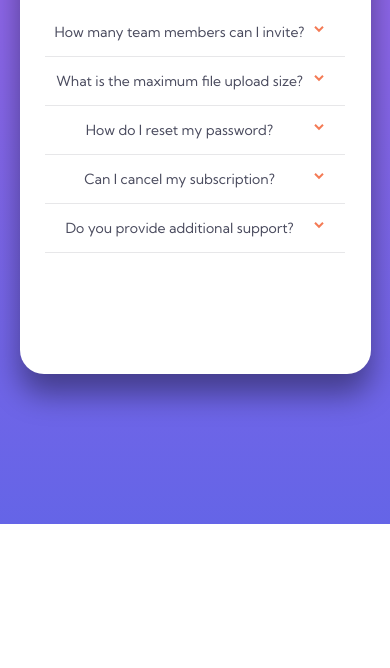
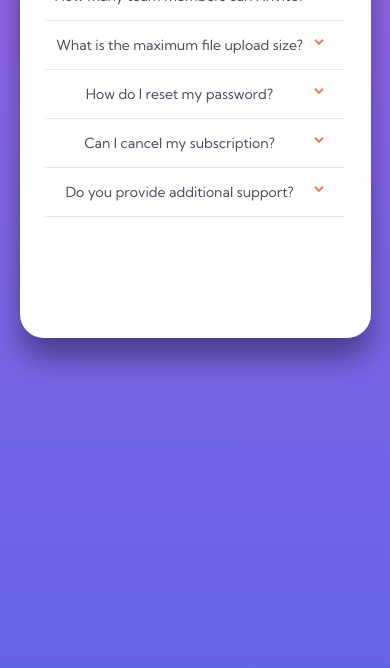
Before and after one commit to TSune-web/faq_accordion_card, a plain HTML site: page index.html in a window 390 px wide. Shown: the part 436-1104 px from the top of the page. Before the commit the page ends 960 px from the top, so only its background shows below. Drawn offline with Linux system fonts and the light colour scheme.

Commit message:
modified the body and card heights

```diff
--- a/responsive.css
+++ b/responsive.css
@@ -4,7 +4,8 @@
     }
 
     section.card {
-        margin: 3rem 2rem;
+        margin: 0 2rem;
+        transform: translateY(-9rem);
     }
 
     .card__accordion {
--- a/style.css
+++ b/style.css
@@ -43,8 +43,8 @@ html {
 }
 
 body {
-    height: 70rem;
-    margin: -3.5rem 0 0 3rem;
+    height: 82rem;
+    margin: -9.5rem 0 0 3rem;
     background: linear-gradient(var(--s-violet), var(--s-blue)) no-repeat;
     display: flex;
     justify-content: center;
@@ -57,7 +57,7 @@ p { color: var(--d-blue); }
     Card general
 ================== */
 section.card {
-    height: 500px;
+    height: 41rem;
     width: 76rem;
     background-color: white;
     background-image: url(images/bg-pattern-desktop.svg);
```
